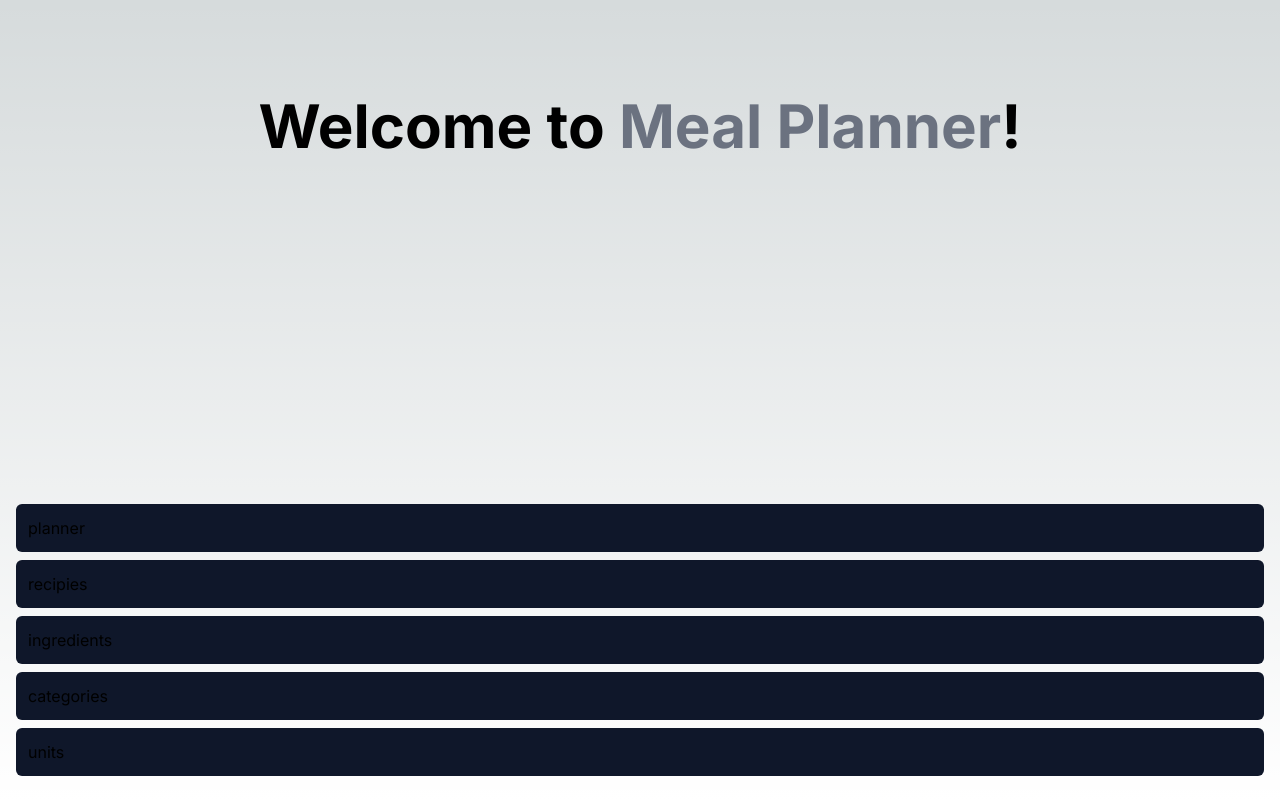
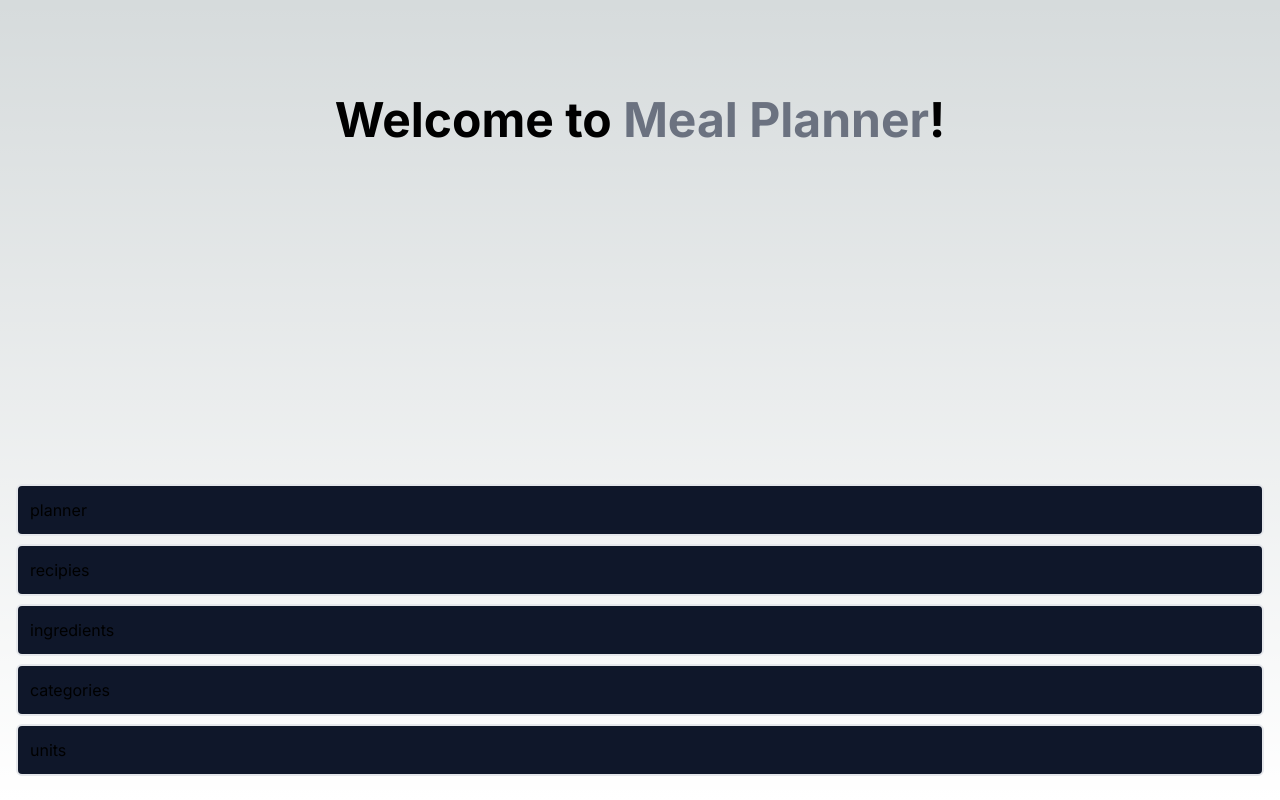
Before and after one commit to benjamin-wright/meal-planner, a Next.js app: page / in a window 1280 px wide. Built offline with nearby package versions, Linux system fonts and the light colour scheme.

Commit message:
little bits

```diff
--- a/app/page.tsx
+++ b/app/page.tsx
@@ -1,7 +1,7 @@
 export default function Home() {
   return (
     <main className="flex min-h-screen max-h-screen flex-col items-center justify-between p-4">
-      <h1 className="text-6xl font-bold m-20">Welcome to <em className="text-gray-500">Meal Planner</em>!</h1>
+      <h1 className="text-5xl font-bold m-20">Welcome to <em className="text-gray-500">Meal Planner</em>!</h1>
       <ul className="flex flex-col items-stretch w-full overflow-y-auto">
         {[
           "planner",
@@ -10,8 +10,8 @@ export default function Home() {
           "categories",
           "units",
         ].map((link) => (
-          <li key={link} className="p-3 bg-slate-900 rounded-md mb-2">
-            <a href={`/${link}`}>{link}</a>
+          <li key={link} className="p-3 bg-slate-900 rounded-md mb-2 border-2">
+            <a href={`/${link}`} className="block" >{link}</a>
           </li>
         ))}
       </ul>
```
Also changed, not shown: 1 other file (tests, documents, lock files or other folders).
